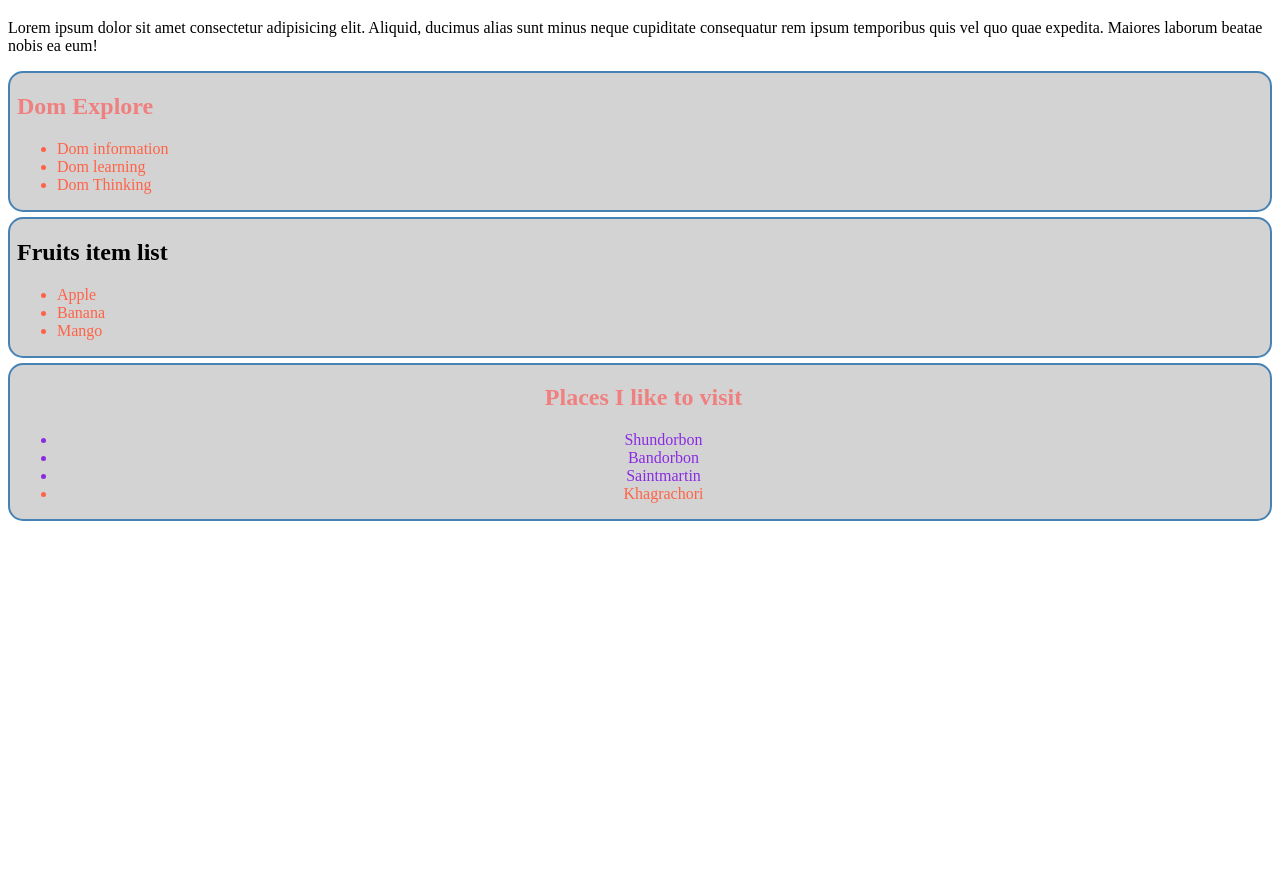
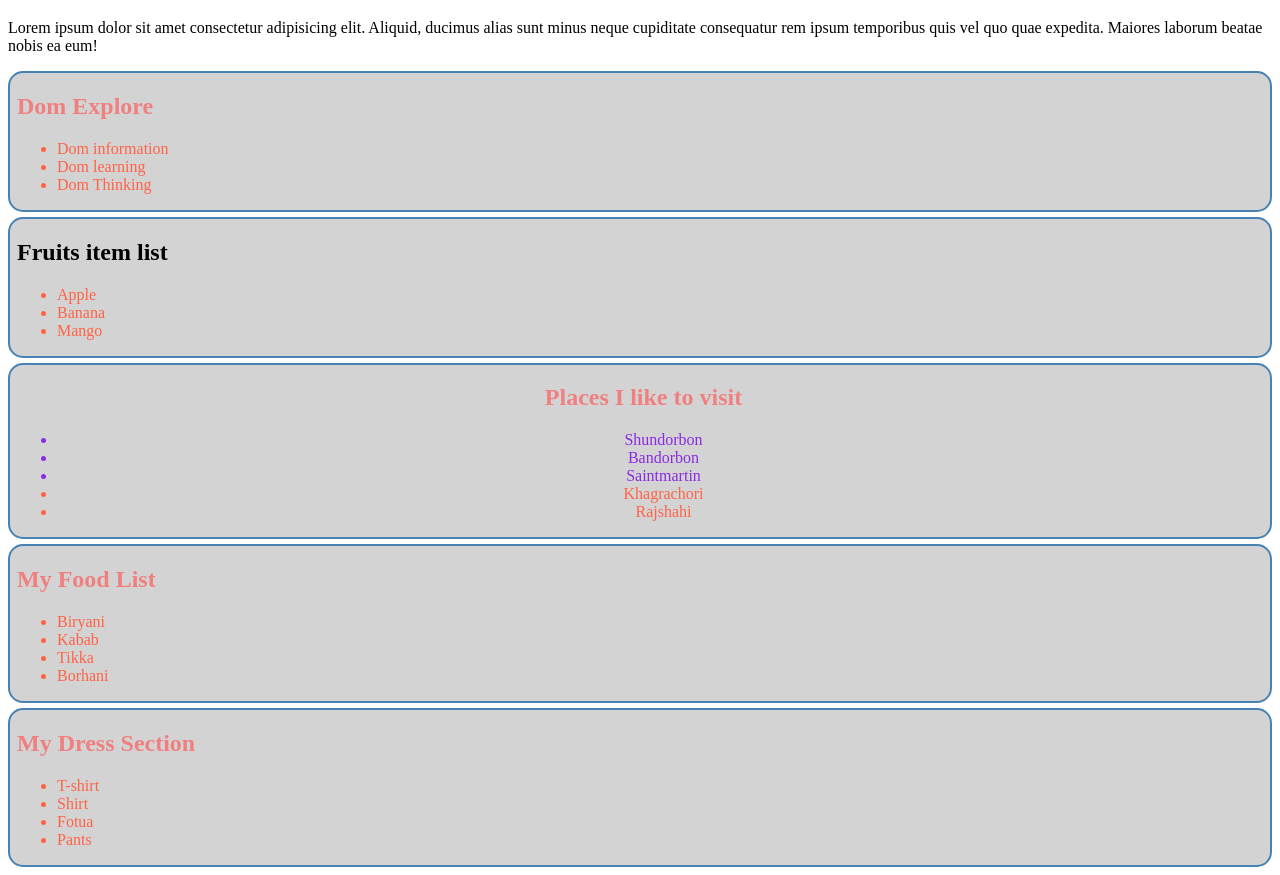
Before and after one commit to imtridib/JavaScript_Practice, a plain HTML site: page JavaScript_Dom/DOM_intro/index.html in a window 1280 px wide. Shown: the part 61-936 px from the top of the page. Before the commit the page ends 800 px from the top, so only its background shows below. Drawn offline with Linux system fonts and the light colour scheme.

Commit message:
Js DOM more new topics

```diff
--- a/JavaScript_Dom/DOM_intro/index.html
+++ b/JavaScript_Dom/DOM_intro/index.html
@@ -29,7 +29,7 @@
         eum!
       </p>
     </header>
-    <main>
+    <main id="main-container">
       <section>
         <h1>Dom Explore</h1>
         <ul>
@@ -50,7 +50,7 @@
       </section>
       <section id="places-container" class="large-text">
         <h1 id="places-title">Places I like to visit</h1>
-        <ul>
+        <ul id="places-list">
           <li class="important-places">Shundorbon</li>
           <li class="important-places">Bandorbon</li>
           <li class="important-places">Saintmartin</li>
@@ -59,10 +59,11 @@
       </section>
     </main>
     <script src="js/js_dom.js"></script>
+    <script src="js/append.js"></script>
     <script src="js/styleInJs.js"></script>
     <script>
       const liCollection = document.getElementsByTagName("li");
-      console.log(liCollection);
+      // console.log(liCollection);
       //   Using for loop in to store get getElementByTagName
       for (const li of liCollection) {
         // console.log(li.innerText);
--- /dev/null
+++ b/JavaScript_Dom/DOM_intro/js/append.js
@@ -0,0 +1,56 @@
+/** @format */
+
+// 1. where to add(li component)
+const placesList = document.getElementById("places-list");
+console.log(placesList);
+
+// 2.what to be added
+const li = document.createElement("li");
+li.innerText = "Rajshahi";
+
+// 3. add the child
+placesList.appendChild(li);
+
+// 1. where to add(section)
+const mainContainer = document.getElementById("main-container");
+
+// 2. what to be added
+const section = document.createElement("section");
+const h1 = document.createElement("h1");
+h1.innerText = "My Food List";
+section.appendChild(h1);
+
+const ul = document.createElement("ul");
+const li1 = document.createElement("li");
+li1.innerText = "Biryani";
+ul.appendChild(li1);
+
+const li2 = document.createElement("li");
+li2.innerText = "Kabab";
+ul.appendChild(li2);
+
+const li3 = document.createElement("li");
+li3.innerText = "Tikka";
+ul.appendChild(li3);
+
+const li4 = document.createElement("li");
+li4.innerText = "Borhani";
+ul.appendChild(li4);
+
+section.appendChild(ul);
+mainContainer.appendChild(section);
+
+// set innerHTML directly
+
+const sectionDress = document.createElement("section");
+sectionDress.innerHTML = `
+<h1>My Dress Section</h1>
+<ul>
+    <li>T-shirt</li>
+    <li>Shirt</li>
+    <li>Fotua</li>
+    <li>Pants</li>
+</ul>
+`;
+
+mainContainer.appendChild(sectionDress);
--- a/JavaScript_Dom/DOM_intro/js/js_dom.js
+++ b/JavaScript_Dom/DOM_intro/js/js_dom.js
@@ -1,5 +1,5 @@
 /** @format */
 
-console.log("hello from JS");
-console.log(document);
-console.log(document.body);
+// console.log("hello from JS");
+// console.log(document);
+// console.log(document.body);
```
